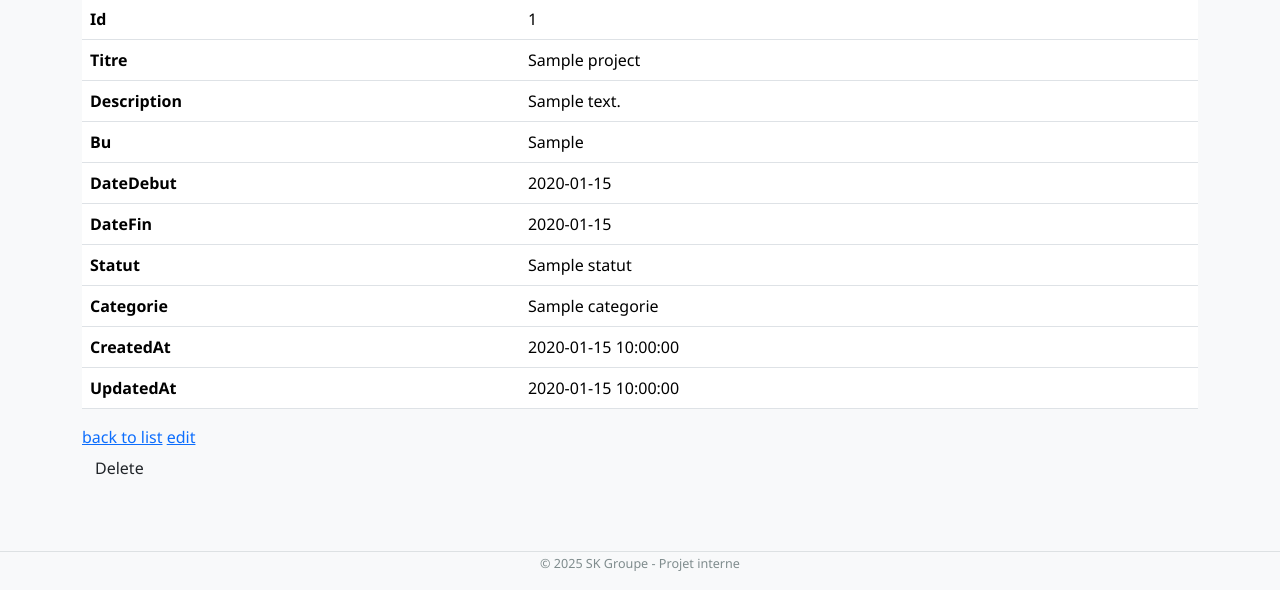
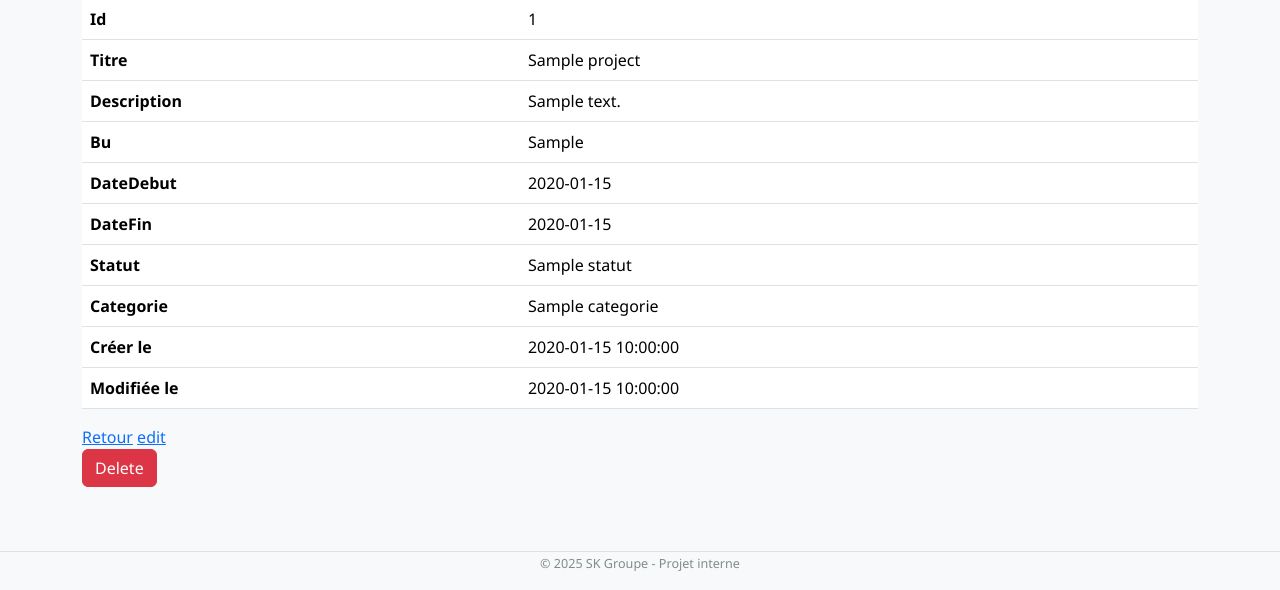
Before and after one commit to fitiaiharantsoa/gestion-projet-sk, a Symfony app: template templates/project/show.html.twig in a window 1280 px wide. Shown: the part 280-870 px from the top of the page. Run offline with Twig, Linux system fonts and the light colour scheme; the template is opened without the code that fills it: most values are stand-ins (such as "Sample title", 1, 10 or a date in 2020); some libraries are stand-ins or nearby versions.

Commit message:
modif form

```diff
--- a/templates/kanban/index.html.twig
+++ b/templates/kanban/index.html.twig
@@ -50,8 +50,8 @@
 
 {% block body %}
 <div class="container my-4" data-controller="kanban">
-  <h1 class="mb-4">Kanban du projet : {{ project.titre }}</h1>
-
+  <h1 class="mb-4">Projet {{ project.titre }}</h1>
+  <a href="{{ path('app_project_show', {'id': project.id}) }}" class="btn mb-3">Détails</a>
   <div class="kanban-board">
     {% for status in ['à faire', 'en cours', 'bloquée', 'terminée'] %}
       <div class="kanban-column" data-status="{{ status }}">
@@ -62,7 +62,7 @@
         <div class="column-content" data-kanban-target="column" data-status="{{ status }}">
           {% for task in tasksByStatus[status] %}
             <div class="task-card" data-kanban-target="task" data-task-id="{{ task.id }}">
-              <h5>{{ task.titre }}</h5>
+              <h5> <a href="{{ path('app_task_edit', {'id': task.id}) }}" style="text-decoration: none;">{{ task.titre }}</a></h5>
               <p>{{ task.description|length > 100 ? task.description|slice(0, 100) ~ '...' : task.description }}</p>
               {% if task.dateEcheance %}
                 <small>Échéance : {{ task.dateEcheance|date('d/m/Y') }}</small>
--- a/templates/project/_delete_form.html.twig
+++ b/templates/project/_delete_form.html.twig
@@ -1,4 +1,4 @@
 <form method="post" action="{{ path('app_project_delete', {'id': project.id}) }}" onsubmit="return confirm('Are you sure you want to delete this item?');">
     <input type="hidden" name="_token" value="{{ csrf_token('delete' ~ project.id) }}">
-    <button class="btn btn-">Delete</button>
+    <button class="btn btn-danger">Delete</button>
 </form>
--- a/templates/project/index.html.twig
+++ b/templates/project/index.html.twig
@@ -65,12 +65,10 @@
                   <div class="progress m-2 " role="progressbar" aria-label="Basic example" aria-valuenow="{{ avgProgress }}" aria-valuemin="0" aria-valuemax="100">
                     <div class="progress-bar progress-bar-striped progress-bar-animated" style="width: {{ avgProgress }}%">{{ avgProgress }} % </div>
                   </div>
-                  <a href="{{ path('app_project_show', {'id': project.id}) }}" class="card-link">Voir</a>
+                  <a href="{{ path('project_kanban', {'id': project.id}) }}" class="card-link">Voir</a>
                   <a href="{{ path('app_project_edit', {'id': project.id}) }}" class="card-link">Modifier</a>
                 </div>
               </div>
-
-
         {% else %}
             <tr>
                 <td colspan="5">Aucun projet en cours.</td>
--- a/templates/project/show.html.twig
+++ b/templates/project/show.html.twig
@@ -72,17 +72,17 @@
                 <td>{{ project.categorie }}</td>
             </tr>
             <tr>
-                <th>CreatedAt</th>
+                <th>Créer le</th>
                 <td>{{ project.createdAt ? project.createdAt|date('Y-m-d H:i:s') : '' }}</td>
             </tr>
             <tr>
-                <th>UpdatedAt</th>
+                <th>Modifiée le </th>
                 <td>{{ project.updatedAt ? project.updatedAt|date('Y-m-d H:i:s') : '' }}</td>
             </tr>
         </tbody>
     </table>
 
-    <a href="{{ path('app_project_index') }}">back to list</a>
+    <a href="{{ path('project_kanban', {'id': project.id}) }}">Retour</a>
     <a href="{{ path('app_project_edit', {'id': project.id}) }}">edit</a>
 
     {{ include('project/_delete_form.html.twig') }}
```
